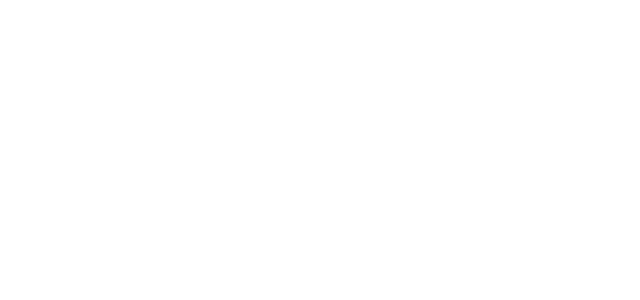
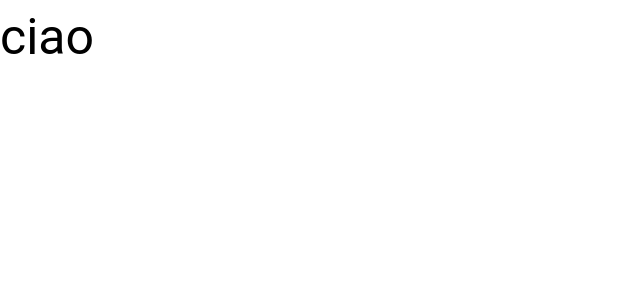
Before and after one commit to FraConv/FlyBag, a React (Vite) app: page /login in a window 1280 px wide. Shown: the top 300 px of the page, without its empty margins (0-640 px from the left). Built offline with nearby package versions, Linux system fonts and the light colour scheme.

Commit message:
tailwind fix

```diff
--- a/src/pages/Login.tsx
+++ b/src/pages/Login.tsx
@@ -4,7 +4,7 @@
 const Login: React.FC = () => {
     return (
         <IonPage>
-
+           <div className="text-[50px]">ciao</div>
         </IonPage>
     );
 }
--- a/src/theme/variables.css
+++ b/src/theme/variables.css
@@ -1,2 +1,3 @@
 /* For information on how to create your own theme, please see:
 http://ionicframework.com/docs/theming/ */
+@import "tailwindcss";
```
